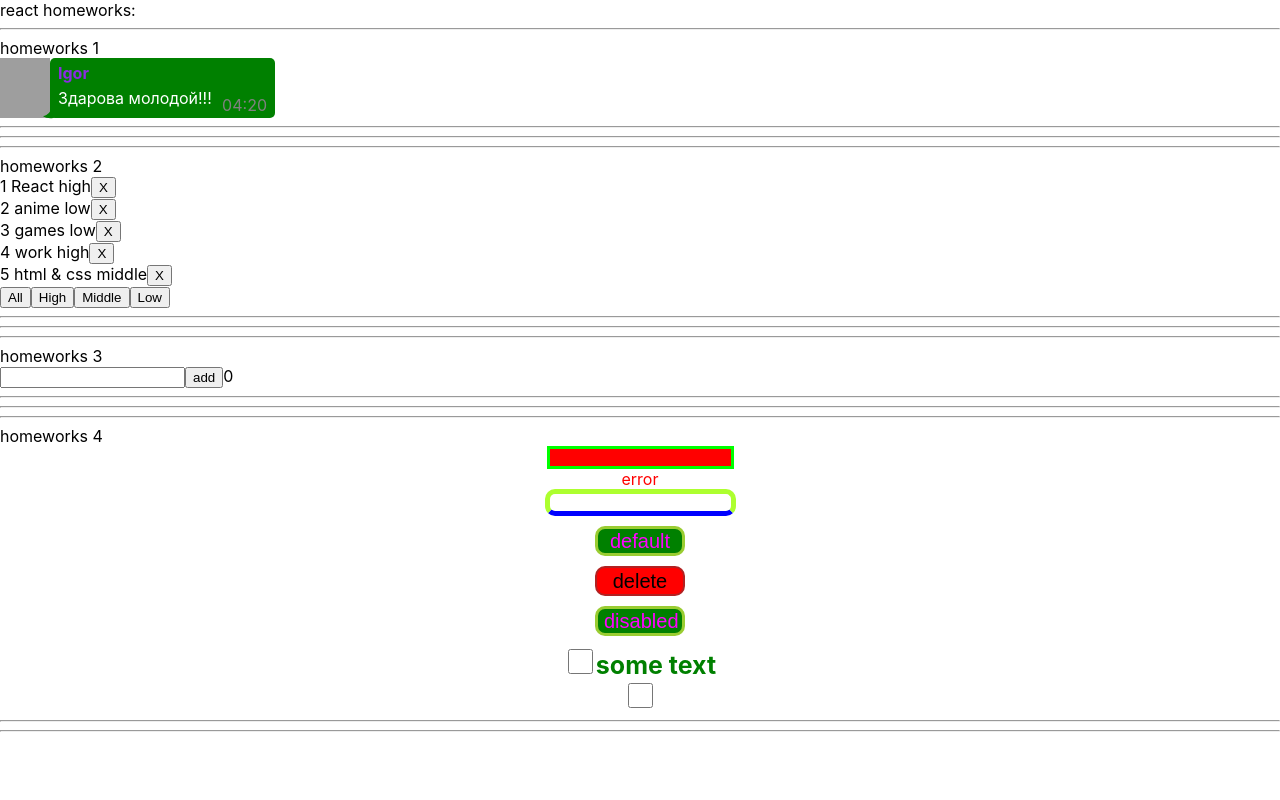
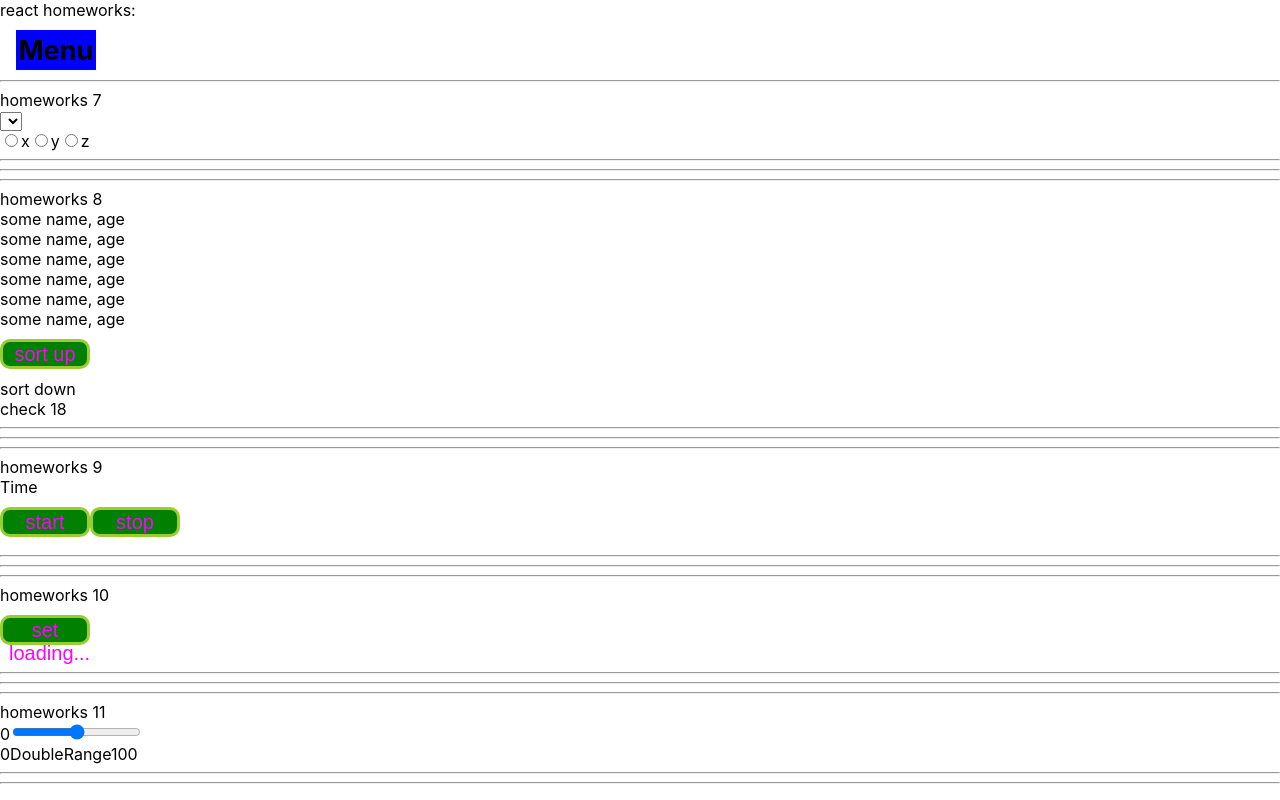
Before and after one commit to igorka1996/homeworks, a React (Create React App) app: page /#/junior in a window 1280 px wide. Before the commit this address led to /#/pre-junior. Built offline with nearby package versions, Linux system fonts and the light colour scheme; grey boxes are pictures that could not be loaded.

Commit message:
first commit

```diff
--- a/src/p1-main/m1-ui/u1-app/App.tsx
+++ b/src/p1-main/m1-ui/u1-app/App.tsx
@@ -1,19 +1,16 @@
 import React from 'react'
 import s from './App.module.css'
-import HW1 from '../../../p2-homeworks/h1/HW1'
-import HW2 from "../../../p2-homeworks/h2/HW2";
-import HW3 from "../../../p2-homeworks/h3/HW3";
-import HW4 from "../../../p2-homeworks/h4/HW4";
+import HW5 from "../../../p2-homeworks/h5-rrd-v6/HW5";
 
 function App() {
     return (
         <div className={s.App}>
             <div>react homeworks:</div>
-            <HW1/>
-            <HW2/>
-             <HW3/>
-            <HW4/>
-            {/*<HW5/>*/}
+            {/*<HW1/>*/}
+            {/*<HW2/>*/}
+            {/* <HW3/>*/}
+            {/*<HW4/>*/}
+            <HW5/>
         </div>
     )
 }
--- a/src/p2-homeworks/h5-rrd-v6/HW5.tsx
+++ b/src/p2-homeworks/h5-rrd-v6/HW5.tsx
@@ -1,18 +1,19 @@
 import React from 'react'
 import Header from './Header'
 import Pages from './Pages'
+import {HashRouter} from "react-router-dom";
 
 function HW5() {
     return (
         <div>
             {/*в gh-pages лучше работает HashRouter*/}
-            {/*<HashRouter>*/}
+            <HashRouter>
 
             <Header/>
 
             <Pages/>
 
-            {/*</HashRouter>*/}
+            </HashRouter>
         </div>
     )
 }
--- a/src/p2-homeworks/h5-rrd-v6/Header.tsx
+++ b/src/p2-homeworks/h5-rrd-v6/Header.tsx
@@ -1,10 +1,23 @@
 import React from 'react'
+import {NavLink} from "react-router-dom";
+import {PATH} from "./Pages";
+import s from './Route.module.css'
 
 function Header() {
+    const clasNam = (e: boolean) => e ? s.activity : '';
+    const stil = {
+        textDecoration: 'none',
+        padding: '0 15px',
+        fontSize: '25px',
+        fontWeight: 'bold',
+        color: 'green'
+    }
     return (
-        <div>
-            // add NavLinks
-
+        <div className={s.route}>
+            <NavLink style={stil} className={({isActive}) => clasNam(isActive)} to={PATH.PRE_JUNIOR}>PreJunior</NavLink>
+            <NavLink style={stil} className={({isActive}) => clasNam(isActive)} to={PATH.JUNIOR}>Junior</NavLink>
+            <NavLink style={stil} className={({isActive}) => clasNam(isActive)} to={PATH.JUNIOR_Plus}>Junior+</NavLink>
+            <div className={s.divka}>Menu</div>
         </div>
     )
 }
--- a/src/p2-homeworks/h5-rrd-v6/Pages.tsx
+++ b/src/p2-homeworks/h5-rrd-v6/Pages.tsx
@@ -1,7 +1,14 @@
 import React from 'react'
+import {Navigate, Route, Routes} from "react-router-dom";
+import PreJunior from "./pages/PreJunior";
+import Error404 from "./pages/Error404";
+import {Junior} from "./pages/Junior";
+import {JuniorPlus} from "./pages/JuniorPlus";
 
 export const PATH = {
     PRE_JUNIOR: '/pre-junior',
+    JUNIOR: '/junior',
+    JUNIOR_Plus: '/juniorplus',
     // add paths
 }
 
@@ -9,18 +16,19 @@ function Pages() {
     return (
         <div>
             {/*Routes выбирает первый подходящий роут*/}
-            {/*<Routes>*/}
+            <Routes>
 
                 {/*в начале мы попадаем на страницу '/' и переходим сразу на страницу PRE_JUNIOR*/}
-                {/*<Route path={'/'} element={<Navigate to={PATH.PRE_JUNIOR}/>}/>*/}
-
-                {/*<Route path={PATH.PRE_JUNIOR} element={<PreJunior/>}/>*/}
+                <Route path={'/'} element={<Navigate to={PATH.PRE_JUNIOR}/>}/>
+                <Route path={PATH.JUNIOR} element={<Junior/>}/>
+                <Route path={PATH.PRE_JUNIOR} element={<PreJunior/>}/>
+                <Route path={PATH.JUNIOR_Plus} element={<JuniorPlus/>}/>
                 // add routes
 
                 {/*он отрисуется если пользователь захочет попасть на несуществующую страницу*/}
-                {/*<Route path={'/*'} element={<Error404/>}/>*/}
+                <Route path={'/*'} element={<Error404/>}/>
 
-            {/*</Routes>*/}
+            </Routes>
         </div>
     )
 }
--- /dev/null
+++ b/src/p2-homeworks/h5-rrd-v6/Route.module.css
@@ -0,0 +1,28 @@
+.route {
+    margin: 10px;
+    display: flex;
+    transform: translateX(-375px);
+    transition: .5s ease;
+
+}
+
+.route:hover {
+    transform: translateX(0px);
+    transition: .5s ease;
+}
+
+.activity {
+    color: deeppink !important;
+}
+
+.divka {
+    display: flex;
+    justify-content: center;
+    align-items: center;
+    font-size: 27px;
+    width: 80px;
+    height: 40px;
+    background: blue;
+    font-weight: bold;
+    cursor: pointer;
+}
--- /dev/null
+++ b/src/p2-homeworks/h5-rrd-v6/pages/Junior.tsx
@@ -0,0 +1,18 @@
+import React from 'react';
+import HW7 from "../../h7/HW7";
+import HW8 from "../../h8/HW8";
+import HW9 from "../../h9/HW9";
+import HW10 from "../../h10/HW10";
+import HW11 from "../../h11/HW11";
+
+export const Junior = () => {
+    return (
+        <div>
+            <HW7/>
+            <HW8/>
+            <HW9/>
+            <HW10/>
+            <HW11/>
+        </div>
+    );
+};
--- /dev/null
+++ b/src/p2-homeworks/h5-rrd-v6/pages/JuniorPlus.tsx
@@ -0,0 +1,10 @@
+import React from 'react';
+import HW12 from "../../h12/HW12";
+
+export const JuniorPlus = () => {
+    return (
+        <div>
+            <HW12/>
+        </div>
+    );
+};
--- a/src/p2-homeworks/h5-rrd-v6/pages/PreJunior.tsx
+++ b/src/p2-homeworks/h5-rrd-v6/pages/PreJunior.tsx
@@ -12,7 +12,6 @@ function PreJunior() {
             <HW3/>
             <HW4/>
             {/*<HW6/>*/}
-
         </div>
     )
 }
```
Also changed, not shown: package.json (+9 -1 lines), 1 other file (tests, documents, lock files or other folders).
